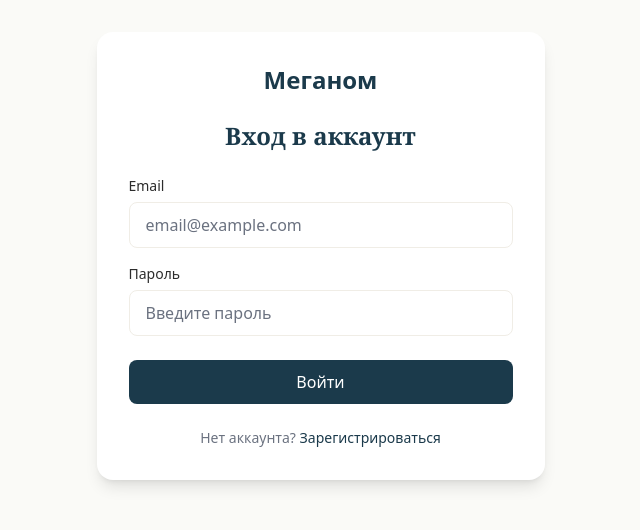
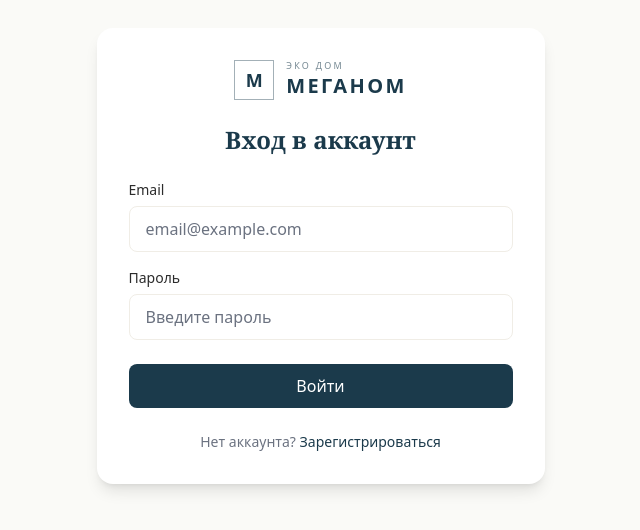
Before and after one commit to Sowenka/meganom, a React (Vite) app: page /auth/login in a window 1280 px wide. Shown: the part 144-674 px from the top of the page, without its empty margins (312-952 px from the left). Built offline with nearby package versions, Linux system fonts and the light colour scheme; no server answers.

Commit message:
fix(auth): remove nested anchor wrapping Logo, use Logo dark with justify-center

```diff
--- a/src/layouts/AuthLayout.jsx
+++ b/src/layouts/AuthLayout.jsx
@@ -1,12 +1,11 @@
 import { Outlet } from 'react-router-dom';
+import { Logo } from '@/components/Logo';
 
 export function AuthLayout() {
   return (
     <div className="flex min-h-screen items-center justify-center bg-bg">
       <div className="w-full max-w-md rounded-2xl bg-white p-8 shadow-lg">
-        <a href="/" className="mb-6 block text-center text-2xl font-bold text-primary">
-          Меганом
-        </a>
+        <Logo dark className="mb-6 justify-center" />
         <Outlet />
       </div>
     </div>
```
